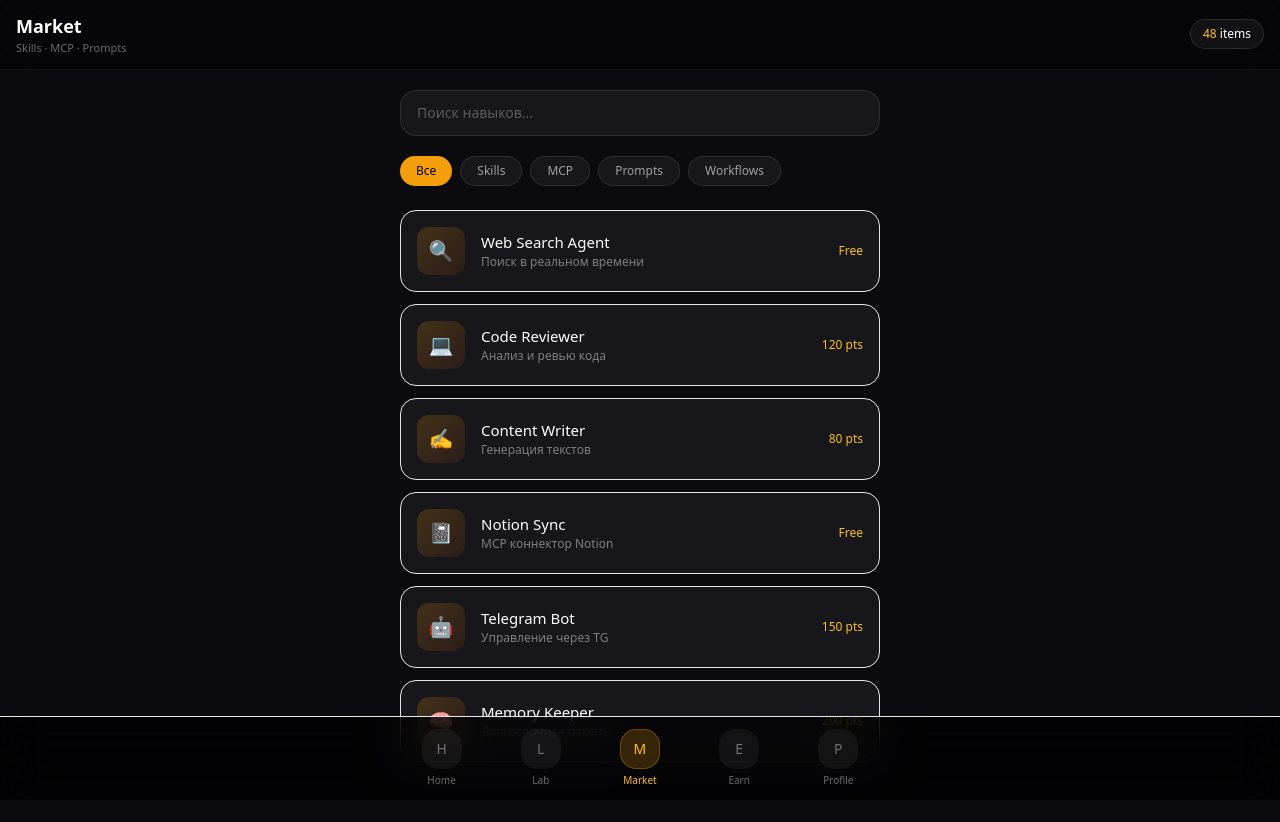
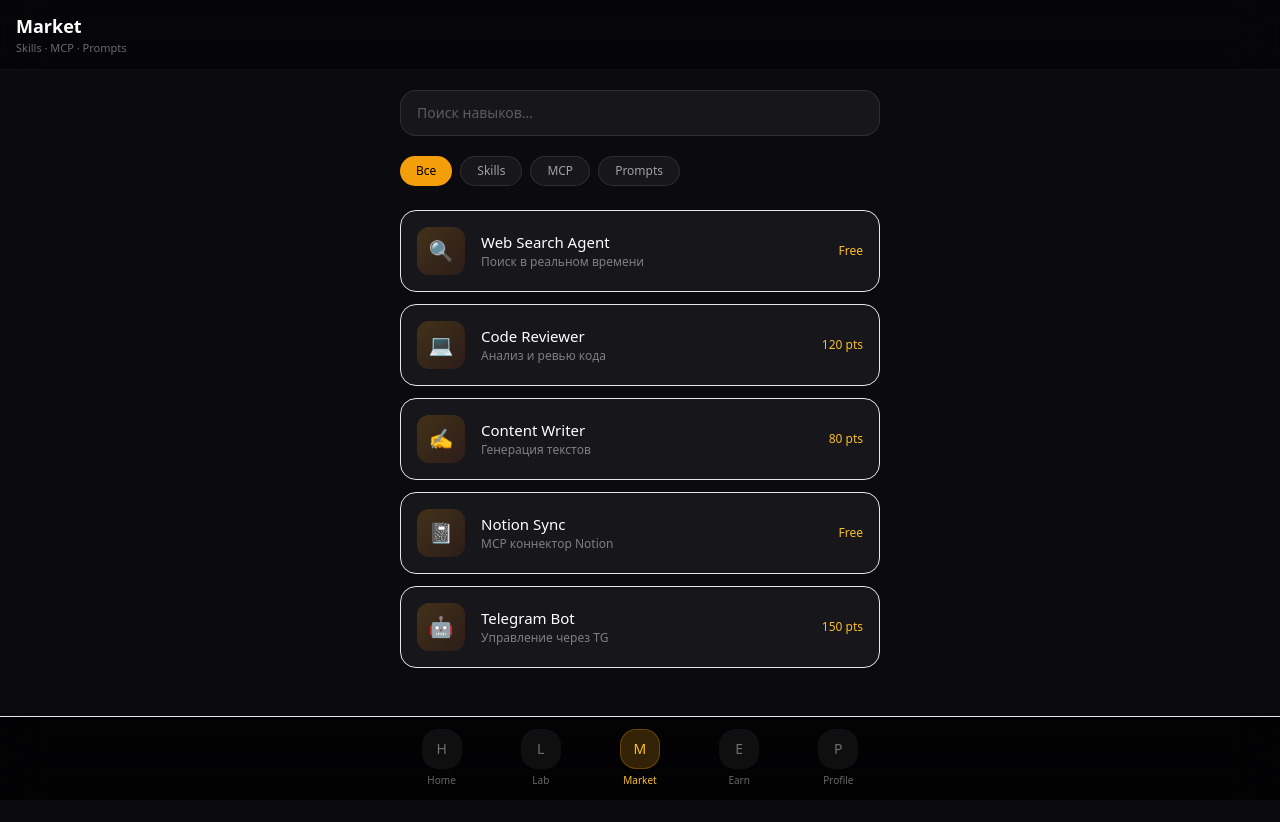
Before and after one commit to letozima220-cmd/Shiva-protocol, a Next.js app: page /market in a window 1280 px wide. Shown: the top 822 px of the page. After the commit the page ends 800 px from the top, so only its background shows below. Built offline with nearby package versions, Linux system fonts and the light colour scheme.

Commit message:
Refactor MarketPage layout and integrate MobileDock
Removed unused header elements and bottom navigation. Integrated MobileDock component for improved layout.

```diff
--- a/src/app/market/page.tsx
+++ b/src/app/market/page.tsx
@@ -1,36 +1,28 @@
+import MobileDock from "@/components/MobileDock";
+
 export default function MarketPage() {
   return (
     <main className="min-h-screen bg-[#0a0a0f] text-white pb-24">
-      {/* Header */}
       <header className="sticky top-0 z-20 backdrop-blur-xl bg-black/40 border-b border-white/5 px-4 py-3 flex items-center justify-between">
         <div>
           <h1 className="text-lg font-semibold">Market</h1>
           <p className="text-[11px] text-white/40">Skills · MCP · Prompts</p>
         </div>
-        <div className="px-3 py-1.5 rounded-full bg-white/5 border border-white/10 text-xs">
-          <span className="text-amber-400 font-medium">48</span> items
-        </div>
       </header>
 
       <div className="px-4 pt-5 space-y-5 max-w-lg mx-auto">
-        {/* Search */}
-        <div className="relative">
-          <input
-            type="text"
-            placeholder="Поиск навыков..."
-            className="w-full bg-white/5 border border-white/10 rounded-2xl px-4 py-3 text-sm placeholder:text-white/30 outline-none focus:border-amber-500/40"
-          />
-        </div>
+        <input
+          type="text"
+          placeholder="Поиск навыков..."
+          className="w-full bg-white/5 border border-white/10 rounded-2xl px-4 py-3 text-sm placeholder:text-white/30 outline-none"
+        />
 
-        {/* Categories */}
-        <div className="flex gap-2 overflow-x-auto pb-1 scrollbar-hide">
-          {["Все", "Skills", "MCP", "Prompts", "Workflows"].map((cat, i) => (
+        <div className="flex gap-2 overflow-x-auto pb-1">
+          {["Все", "Skills", "MCP", "Prompts"].map((cat, i) => (
             <button
               key={cat}
               className={`px-4 py-1.5 rounded-full text-xs whitespace-nowrap ${
-                i === 0
-                  ? "bg-amber-500 text-black font-medium"
-                  : "bg-white/5 text-white/60 border border-white/10"
+                i === 0 ? "bg-amber-500 text-black font-medium" : "bg-white/5 text-white/60 border border-white/10"
               }`}
             >
               {cat}
@@ -38,7 +30,6 @@ export default function MarketPage() {
           ))}
         </div>
 
-        {/* Items */}
         <div className="space-y-3">
           {[
             { title: "Web Search Agent", desc: "Поиск в реальном времени", price: "Free", emoji: "🔍" },
@@ -46,51 +37,20 @@ export default function MarketPage() {
             { title: "Content Writer", desc: "Генерация текстов", price: "80 pts", emoji: "✍️" },
             { title: "Notion Sync", desc: "MCP коннектор Notion", price: "Free", emoji: "📓" },
             { title: "Telegram Bot", desc: "Управление через TG", price: "150 pts", emoji: "🤖" },
-            { title: "Memory Keeper", desc: "Долгосрочная память", price: "200 pts", emoji: "🧠" },
           ].map((item) => (
-            <div
-              key={item.title}
-              className="flex items-center gap-4 p-4 rounded-2xl bg-white/5 border border-white/8 active:bg-white/10 transition"
-            >
-              <div className="w-12 h-12 rounded-xl bg-gradient-to-br from-amber-500/20 to-orange-600/10 flex items-center justify-center text-xl">
-                {item.emoji}
-              </div>
+            <div key={item.title} className="flex items-center gap-4 p-4 rounded-2xl bg-white/5 border border-white/8">
+              <div className="w-12 h-12 rounded-xl bg-gradient-to-br from-amber-500/20 to-orange-600/10 flex items-center justify-center text-xl">{item.emoji}</div>
               <div className="flex-1 min-w-0">
                 <h3 className="font-medium text-[15px] truncate">{item.title}</h3>
                 <p className="text-xs text-white/45">{item.desc}</p>
               </div>
-              <span className="text-xs font-medium text-amber-400 whitespace-nowrap">
-                {item.price}
-              </span>
+              <span className="text-xs font-medium text-amber-400">{item.price}</span>
             </div>
           ))}
         </div>
       </div>
 
-      {/* Bottom dock */}
-      <nav className="fixed bottom-0 left-0 right-0 z-30 border-t border-white/8 bg-black/70 backdrop-blur-xl">
-        <div className="max-w-lg mx-auto flex items-center justify-around py-3 px-2">
-          {["Home", "Lab", "Market", "Earn", "Profile"].map((label) => (
-            <button
-              key={label}
-              className={`flex flex-col items-center gap-1 min-w-[56px] ${
-                label === "Market" ? "text-amber-400" : "text-white/40"
-              }`}
-            >
-              <div
-                className={`w-10 h-10 rounded-2xl flex items-center justify-center text-sm ${
-                  label === "Market"
-                    ? "bg-amber-500/20 border border-amber-500/30"
-                    : "bg-white/5"
-                }`}
-              >
-                {label[0]}
-              </div>
-              <span className="text-[10px]">{label}</span>
-            </button>
-          ))}
-        </div>
-      </nav>
+      <MobileDock />
     </main>
   );
 }
```
